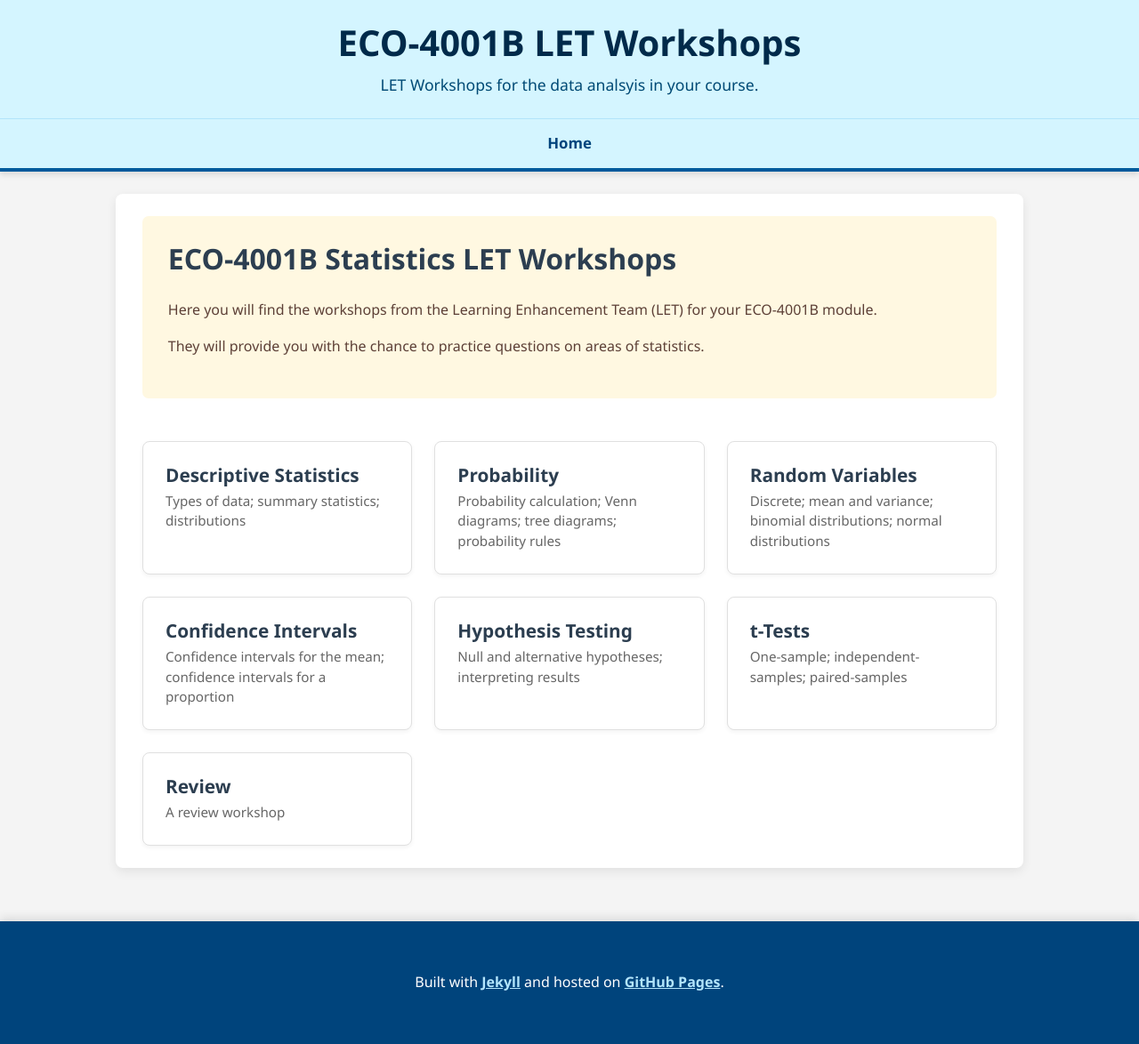
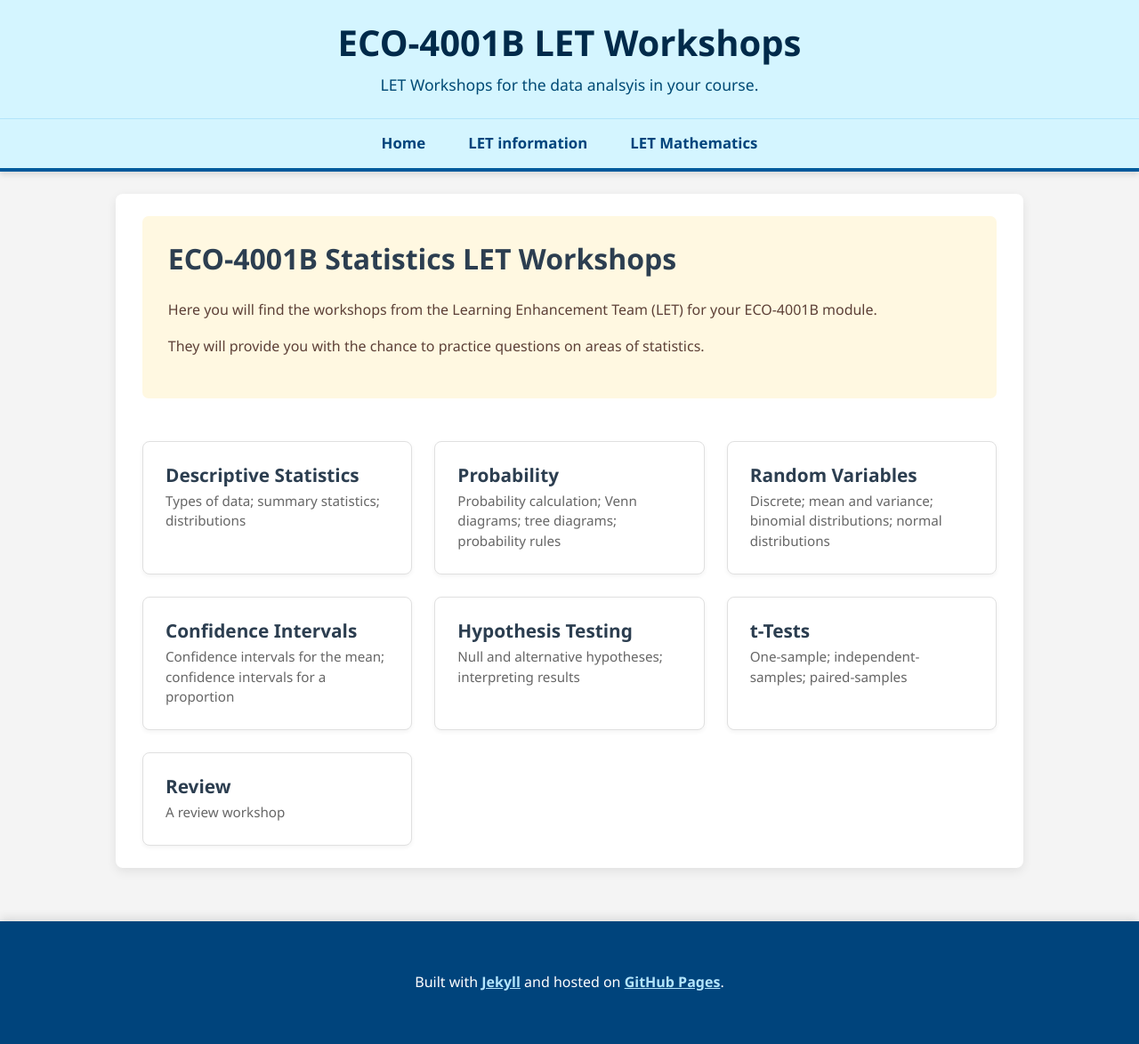
Before and after one commit to probe973/eco-4001b, a Jekyll site: the page built from index.md, in a window 1280 px wide. Shown: the whole page at 89% size. Built offline with Jekyll 4.4.1, drawn with Linux system fonts in a browser that asks for light colours.

Commit message:
Update default.html

```diff
--- a/_layouts/default.html
+++ b/_layouts/default.html
@@ -33,6 +33,8 @@
         <ul>
             <!-- CORRECTED: Navigation links now use relative_url to point to the right place -->
             <li><a href="{{ "/" | relative_url }}">Home</a></li>
+            <li><a href="https://my.uea.ac.uk/divisions/library-and-learning-enhancement/learning-enhancement" target="_blank">LET information</a></li>
+            <li><a href="https://my.uea.ac.uk/divisions/library-and-learning-enhancement/learning-enhancement/resources/maths-and-statistics" target="_blank">LET Mathematics</a></li>
         </ul>
     </nav>
 
```
